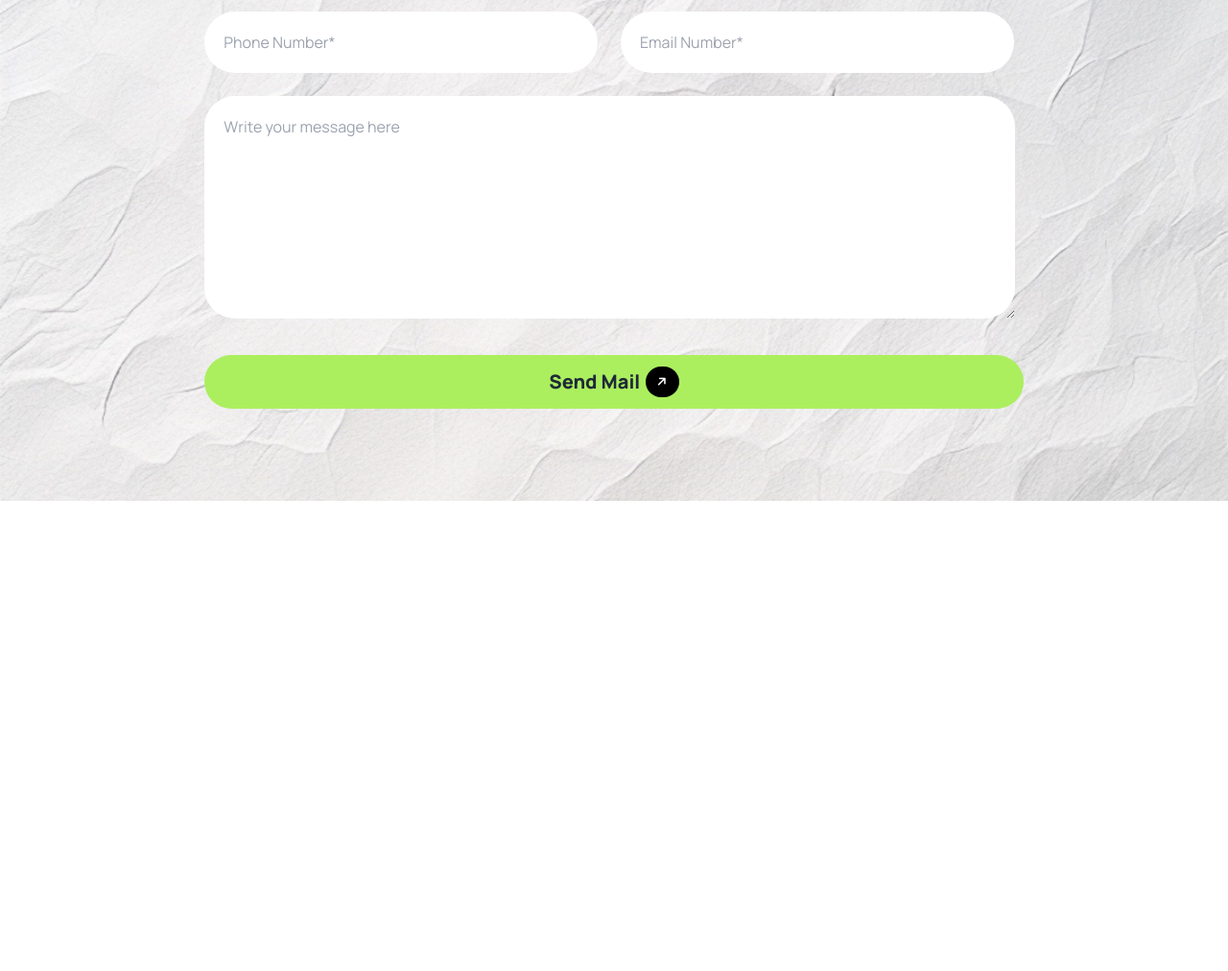
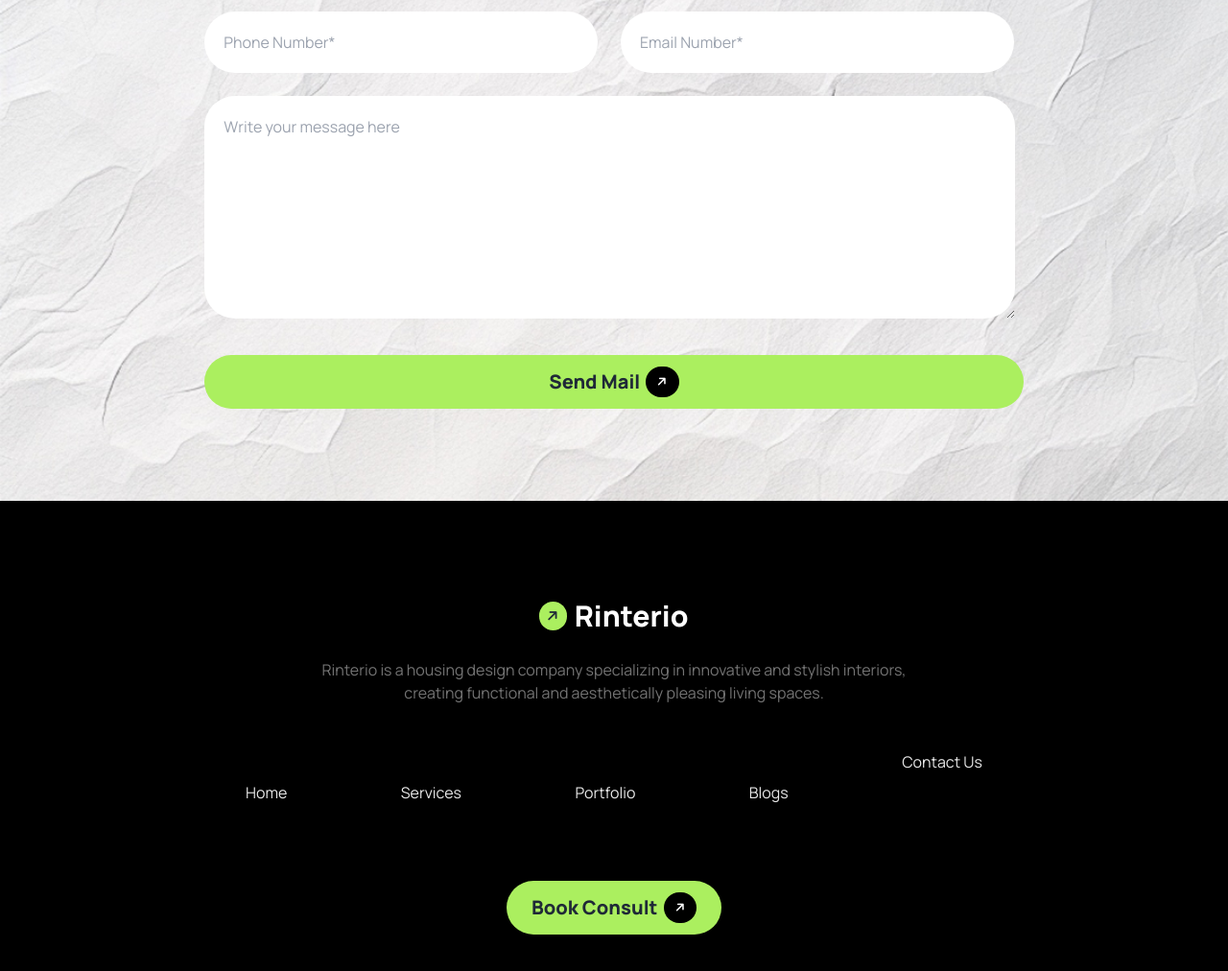
Before and after one commit to MD-Kamrul-Islam-Season/website-task3, a plain HTML site: page index.html in a window 1280 px wide. Shown: the part 4325-5337 px from the top of the page at 96% size. Before the commit the page ends 4847 px from the top, so only its background shows below. Drawn offline with nearby package versions, Linux system fonts and the light colour scheme.

Commit message:
added Footer Section

```diff
--- a/index.html
+++ b/index.html
@@ -404,6 +404,38 @@
       </section>
     </main>
     <!-- Footer Section -->
-    <footer></footer>
+    <footer class="bg-black py-12 md:py-24">
+      <div class="md:w-1/6 mx-auto text-center mb-5">
+        <a class="btn btn-ghost">
+          <div class="p-2 rounded-full bg-[#ABEF5F]">
+            <i class="fa-solid fa-arrow-right -rotate-45"></i>
+          </div>
+          <h1 class="text-white text-3xl font-extrabold">Rinterio</h1>
+        </a>
+      </div>
+      <p class="w-11/12 md:w-1/2 mx-auto text-center text-[#737373]">
+        Rinterio is a housing design company specializing in innovative and
+        stylish interiors, creating functional and aesthetically pleasing living
+        spaces.
+      </p>
+      <div class="w-3/5 text-center mx-auto md:mt-12">
+        <ul class="text-[#E9E9E9] md:flex md:justify-between">
+          <li class="my-8">Home</li>
+          <li class="my-8">Services</li>
+          <li class="my-8">Portfolio</li>
+          <li class="my-8">Blogs</li>
+          <li>Contact Us</li>
+        </ul>
+      </div>
+      <a
+        class="w-10/12 justify-center md:w-[14rem] mx-auto mt-12 flex gap-1 items-center text-xl px-5 py-3 bg-[#ABEF5F] rounded-[32px]"
+        ><div class="font-extrabold">Book Consult</div>
+        <button
+          class="rounded-full px-3 py-2 bg-black text-white text-xs ml-0.5"
+        >
+          <i class="fa-solid fa-arrow-right -rotate-45"></i>
+        </button>
+      </a>
+    </footer>
   </body>
 </html>
```
